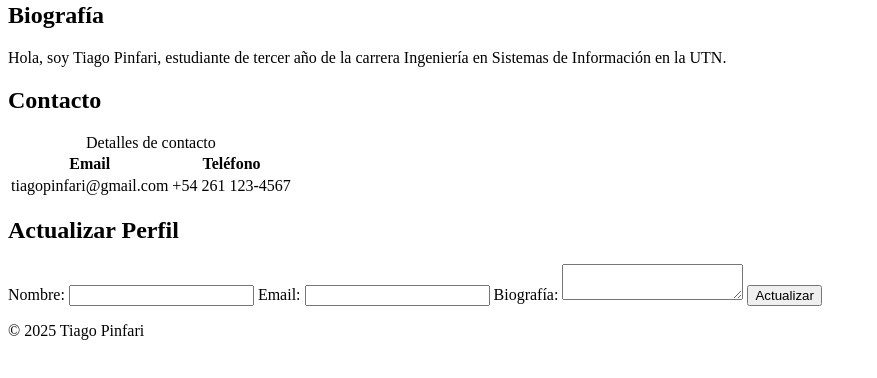
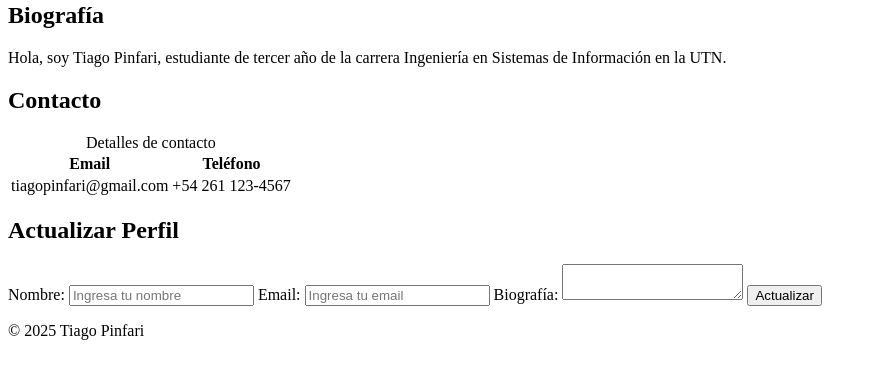
Before and after one commit to Tiagopinfari/Perfil-de-Usuario, a plain HTML site: page index.html in a window 1280 px wide. Shown: the part 302-680 px from the top of the page, without its empty margins (0-877 px from the left). Drawn offline with Linux system fonts and the light colour scheme.

Commit message:
placeholders

```diff
--- a/index.html
+++ b/index.html
@@ -41,10 +41,10 @@
             <h2>Actualizar Perfil</h2>
             <form action="#" method="post">
                 <label>Nombre:
-                    <input type="text" name="nombre" required>
+                    <input type="text" name="nombre" placeholder="Ingresa tu nombre" required>
                 </label>
                 <label>Email:
-                    <input type="email" name="email" required>
+                    <input type="email" name="email" placeholder="Ingresa tu email" required>
                 </label>
                 <label>Biografía:
                     <textarea name="biografia" required></textarea>
```
